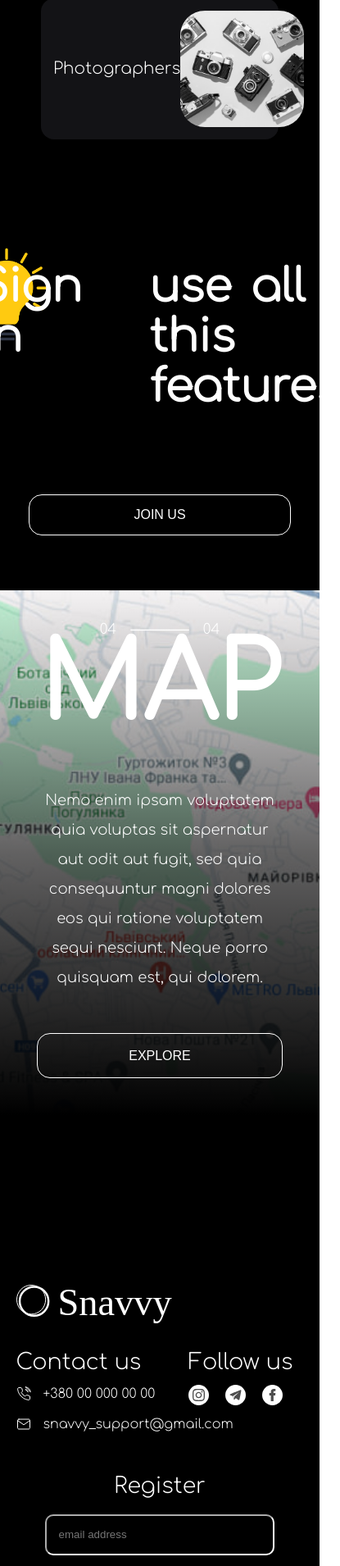
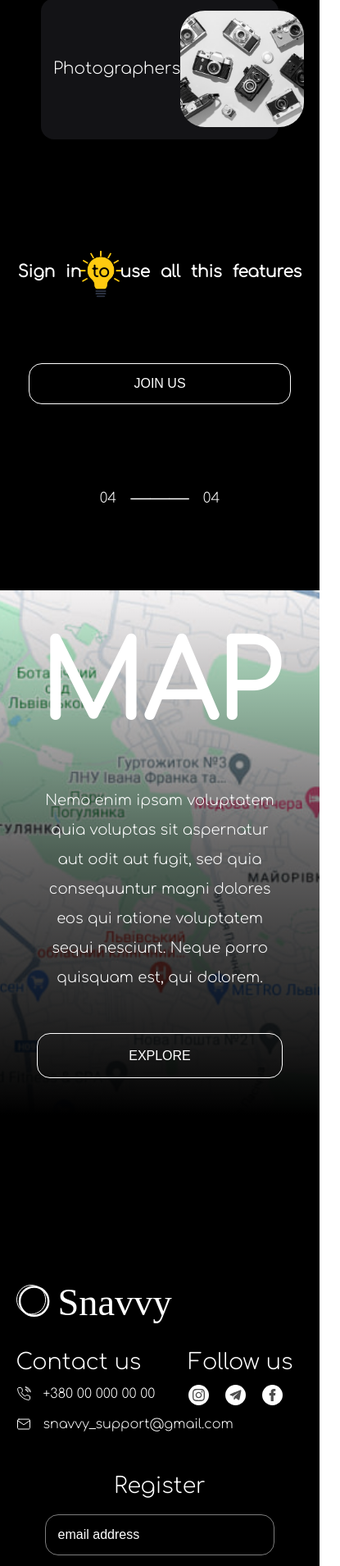
Before and after one commit to deltaonlyone/2V2K, a React (Create React App) app: page / in a window 390 px wide. Shown: the part 1895-3805 px from the top of the page at 82% size, 415 px wide, since content can reach past the window. Built offline with nearby package versions, Linux system fonts and the light colour scheme; no server answers.

Commit message:
added full adaptive main page

```diff
--- a/src/ProjectElements/Forms/FormFooter/FormFooter.js
+++ b/src/ProjectElements/Forms/FormFooter/FormFooter.js
@@ -267,11 +267,18 @@ export function FormFooter(props) {
                         Register
                     </a>
                     <form className={`${styles['formInformationInput']}`}>
-                        <input placeholder="email address" type="text" name="text"
-                               className={`${styles['inputEmail']} ${currentTheme.inputEmailColor}`}></input>
-                        <button
-                            className={`${styles['buttonSubmitEmail']} ${currentTheme.buttonSubmitEmailColor}`}>Submit
-                        </button>
+                        <FormInput
+                            height={'50px'}
+                            width={'80%'}
+                            text={'email address'}
+
+                        ></FormInput>
+
+
+                        <FormButton height={'50px'}
+                                    width={'80%'}
+                                    text={'Submit'}
+                        ></FormButton>
                     </form>
                 </div>
             </div>
--- a/src/ProjectElements/MainPage/AboutUs/AboutUs.module.css
+++ b/src/ProjectElements/MainPage/AboutUs/AboutUs.module.css
@@ -338,6 +338,21 @@
 }
 
 @media (max-width: 1100px) {
+    .bulbLight{
+        z-index:1;
+        width:120px;
+        margin-right:244px;
+        margin-top: -36px;
+    }
+
+    .signInTextFirst{
+        font-size: 35px;
+    }
+
+    .signInTextSecond{
+        font-size: 35px;
+    }
+
     .servicesList{
         display:none;
     }
@@ -360,6 +375,21 @@
 }
 
 @media (max-width: 700px) {
+    .bulbLight{
+        z-index:1;
+        width:90px;
+        margin-right:145px;
+        margin-top: -31px;
+    }
+
+    .signInTextFirst{
+        font-size: 20px;
+    }
+
+    .signInTextSecond{
+        font-size: 20px;
+    }
+
     .textUnderServicesDiv{
         display:none;
     }
```
